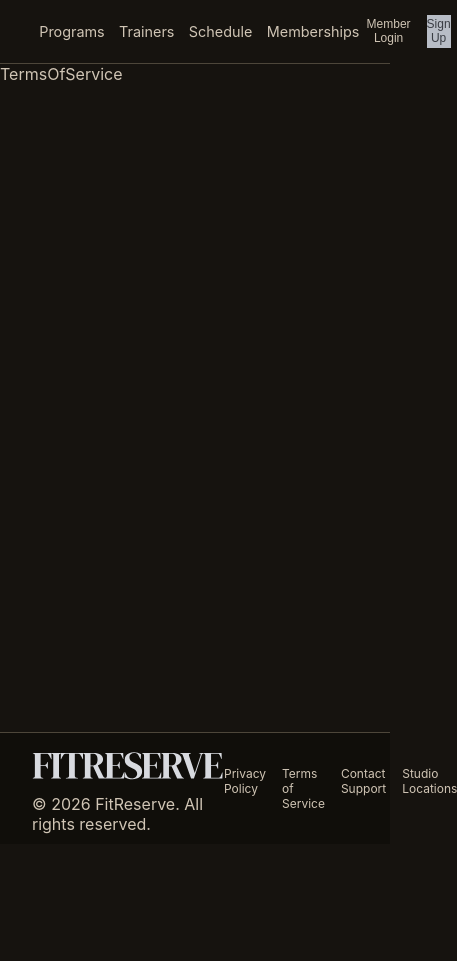
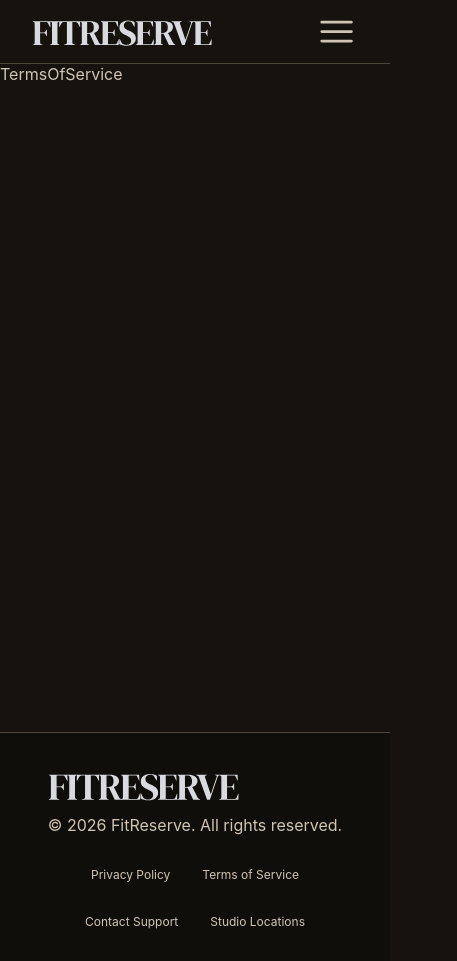
Before and after one commit to nikatopu/fitreserve, a React (Create React App) app: page /terms-of-service in a window 390 px wide. Shown: the whole page, 457 px wide, since content can reach past the window. Before the commit the page ends 844 px from the top, so only its background shows below. Built offline with nearby package versions, Linux system fonts and the light colour scheme.

Commit message:
Feat/ Responsive for Footer, Header

```diff
--- a/src/components/atoms/Button/index.tsx
+++ b/src/components/atoms/Button/index.tsx
@@ -1,8 +1,9 @@
+import { JSX } from "react/jsx-runtime";
 import classNames from "classnames";
 import style from "./Button.module.scss";
 
 interface IProps {
-  label: string;
+  label: string | JSX.Element;
   onClick: () => void;
   type?: "button" | "submit" | "reset";
   theme?: "primary" | "secondary" | "transparent";
--- a/src/components/molecules/Footer/Footer.module.scss
+++ b/src/components/molecules/Footer/Footer.module.scss
@@ -1,5 +1,5 @@
 .footer {
-  height: var(--footer-height);
+  min-height: var(--footer-height);
 
   border-top: 1px solid var(--border-color);
   background-color: var(--background-color-dark);
@@ -9,6 +9,11 @@
   justify-content: space-between;
   align-items: center;
   padding: 2em;
+
+  @media (max-width: 768px) {
+    flex-direction: column;
+    gap: 2em;
+  }
 }
 
 .leftContainer {
@@ -35,4 +40,13 @@
       text-decoration: underline;
     }
   }
+
+  @media (max-width: 768px) {
+    flex-direction: row;
+    justify-content: center;
+    align-items: center;
+    flex-wrap: wrap;
+    gap: 2em;
+    padding: 0 2em;
+  }
 }
--- a/src/components/molecules/Header/Header.module.scss
+++ b/src/components/molecules/Header/Header.module.scss
@@ -1,5 +1,5 @@
 .header {
-  height: var(--header-height);
+  min-height: var(--header-height);
   border-bottom: 1px solid var(--border-color);
 
   display: flex;
@@ -7,6 +7,24 @@
   justify-content: space-between;
   align-items: center;
   padding: 0 2em;
+
+  .mobileMenuButton {
+    display: none;
+    background-color: transparent;
+    color: var(--text-color);
+    border: none;
+    font-size: 0.9em;
+    cursor: pointer;
+    padding: 0em;
+    z-index: 1001;
+
+    width: 3em;
+    height: 3em;
+
+    @media (max-width: 768px) {
+      display: block;
+    }
+  }
 }
 
 .logoLink,
@@ -15,16 +33,26 @@
   flex-direction: row;
   width: 12em;
   gap: 1em;
+
+  @media (max-width: 768px) {
+    width: auto;
+  }
 }
 
 .logo {
   width: 100%;
   height: auto;
+
 }
 
 .navButtonsContainer {
   display: flex;
   flex-direction: row;
+
+  @media (max-width: 768px) {
+    display: none;
+  }
+}
 
 .navButton {
   color: var(--text-color);
@@ -37,4 +65,9 @@
     background-color: var(--text-color-dark);
   }
 }
+
+.authButtonsContainer {
+  @media (max-width: 768px) {
+    display: none;
   }
+}
--- /dev/null
+++ b/src/components/molecules/Header/MobileNavbar/MobileNavbar.module.scss
@@ -0,0 +1,51 @@
+.mobileNavbar {
+  display: none;
+  position: fixed;
+  top: -100%;
+  transition: top 0.3s ease-in-out;
+  left: 0;
+  width: 100%;
+  height: 100%;
+  background-color: var(--background-color-dark);
+  z-index: 1000;
+
+  @media (max-width: 768px) {
+    display: flex;
+    flex-direction: column;
+    align-items: center;
+    justify-content: center;
+  }
+
+  &.open {
+    top: 0;
+  }
+}
+
+.navButton {
+  color: var(--text-color);
+  text-decoration: none;
+  font-size: 1.5em;
+  width: 100%;
+  padding: 1em 0 0.5em 0;
+  text-align: center;
+  border-bottom: 1px solid var(--border-color);
+
+  &:hover {
+    background-color: var(--text-color-dark);
+    color: var(--text-color-light);
+  }
+}
+
+.authButtonsContainer {
+  display: flex;
+  flex-direction: column;
+  margin-top: 3em;
+  width: 100%;
+  max-width: 12em;
+
+  button {
+    width: 100%;
+    min-height: 2.5em;
+    font-size: 1.5em;
+  }
+}
--- /dev/null
+++ b/src/components/molecules/Header/MobileNavbar/index.tsx
@@ -0,0 +1,46 @@
+import classNames from "classnames";
+import style from "./MobileNavbar.module.scss";
+import { INavButton } from "..";
+import { Link } from "react-router-dom";
+import Button from "../../../atoms/Button";
+
+interface IMobileNavbarProps {
+  isOpen: boolean;
+  onClose: () => void;
+  navButtons: INavButton[];
+}
+
+export default function MobileNavbar({
+  isOpen,
+  onClose,
+  navButtons,
+}: IMobileNavbarProps) {
+
+  function handleLogin() {
+    window.location.href = "/login";
+  }
+
+  function handleSignUp() {
+    window.location.href = "/signup";
+  }
+
+  return (
+    <div className={classNames(style.mobileNavbar, isOpen && style.open)}>
+      {navButtons.map((button, index) => (
+        <Link key={index} to={button.redirectTo} onClick={onClose} className={style.navButton}>
+          {button.label}
+        </Link>
+      ))}
+
+      <div className={style.authButtonsContainer}>
+        <Button
+          label="Member Login"
+          onClick={handleLogin}
+          theme="transparent"
+        />
+
+        <Button label="Sign Up" onClick={handleSignUp} theme="primary" />
+      </div>
+    </div>
+  );
+}
--- a/src/components/molecules/Header/index.tsx
+++ b/src/components/molecules/Header/index.tsx
@@ -1,13 +1,19 @@
+"use client";
+
 import { Link } from "react-router-dom";
 import style from "./Header.module.scss";
 import Button from "../../atoms/Button";
+import { useState } from "react";
+import MobileNavbar from "./MobileNavbar";
 
-interface INavButton {
+export interface INavButton {
   label: string;
   redirectTo: string;
 }
 
 export default function Header() {
+  const [mobileMenuOpen, setMobileMenuOpen] = useState(false);
+
   const navButtons: INavButton[] = [
     {
       label: "Programs",
@@ -58,9 +64,61 @@ export default function Header() {
       </div>
 
       <div className={style.authButtonsContainer}>
-        <Button label="Member Login" onClick={handleLogin} theme="transparent" />
+        <Button
+          label="Member Login"
+          onClick={handleLogin}
+          theme="transparent"
+        />
+
         <Button label="Sign Up" onClick={handleSignUp} theme="primary" />
       </div>
+
+      <Button
+        label={
+          <>
+            {mobileMenuOpen && (
+              // SVG X
+              <svg
+                xmlns="http://www.w3.org/2000/svg"
+                viewBox="0 0 24 24"
+                fill="var(--text-color)"
+                className={style.mobileMenuIcon}
+              >
+                <path
+                  fillRule="evenodd"
+                  d="M4.22 4.22a.75.75 0 011.06 0L12 10.94l6.72-6.72a.75.75 0 111.06 1.06L13.06 12l6.72 6.72a.75.75 0 11-1.06 1.06L12 13.06l-6.72 6.72a.75.75 0 01-1.06-1.06L10.94 12 4.22 5.28a.75.75 0 010-1.06z"
+                  clipRule="evenodd"
+                />
+              </svg>
+            )}
+
+            {!mobileMenuOpen && (
+              // SVG Hamburger Menu
+              <svg
+                xmlns="http://www.w3.org/2000/svg"
+                viewBox="0 0 24 24"
+                fill="var(--text-color)"
+                className={style.mobileMenuIcon}
+              >
+                <path
+                  fillRule="evenodd"
+                  d="M3 6.75A.75.75 0 013.75 6h16.5a.75.75 0 010 1.5H3.75A.75.75 0 013 6.75zM3 12a.75.75 0 01.75-.75h16.5a.75.75 0 010 1.5H3.75A.75.75 0 013 12zm0 5.25a.75.75 0 01.75-.75h16.5a.75.75 0 010 1.5H3.75a.75.75 0 01-.75-.75z"
+                  clipRule="evenodd"
+                />
+              </svg>
+            )}
+          </>
+        }
+        onClick={() => setMobileMenuOpen(!mobileMenuOpen)}
+        theme="transparent"
+        className={style.mobileMenuButton}
+      />
+
+      <MobileNavbar
+        isOpen={mobileMenuOpen}
+        onClose={() => setMobileMenuOpen(false)}
+        navButtons={navButtons}
+      />
     </header>
   );
 }
```
Lines whose indentation alone changed are shown as unchanged.
